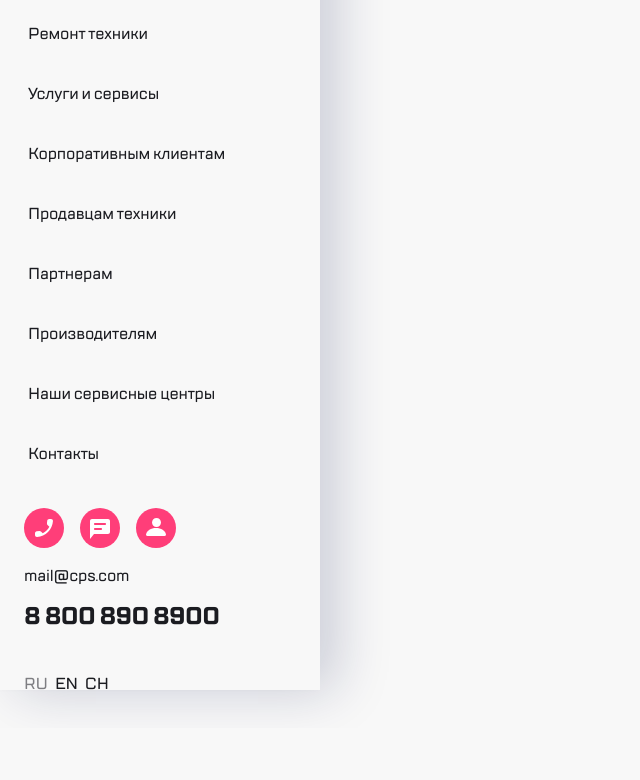
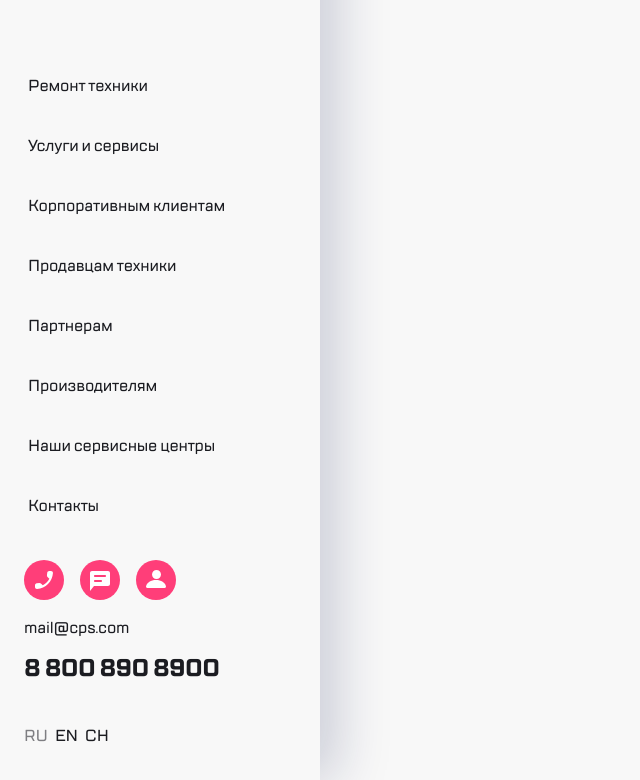
Before and after one commit to sk1F25/Kata-Webcore, a plain HTML site: page sidebar.html in a window 1280 px wide. Shown: the part 110-890 px from the top of the page, without its empty margins (0-640 px from the left). Before the commit the page ends 838 px from the top, so only its background shows below. Drawn offline with Linux system fonts and the light colour scheme.

Commit message:
1.4 maket

```diff
--- a/sidebar.css
+++ b/sidebar.css
@@ -3,8 +3,9 @@
     display: flex;
     flex-direction: column;
     justify-content: flex-start;
+    position: absolute;
     width: 320px;
-    height: 100vh;
+    min-height: 100%;
     box-shadow: 16px 0 52px 0 rgba(14, 24, 80, 0.20), -2px 0 4px 0 rgba(69, 79, 126, 0.02);
     margin-right: auto;
 }
```
